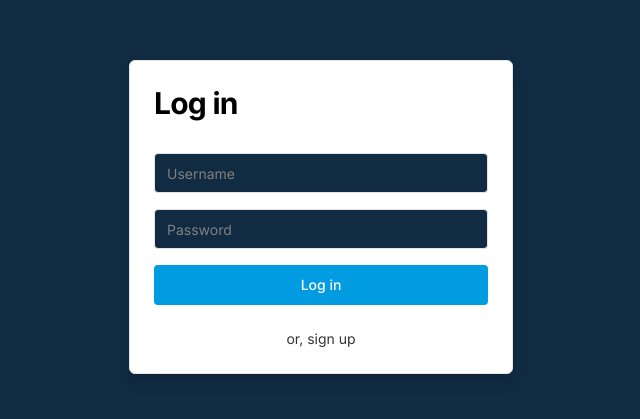
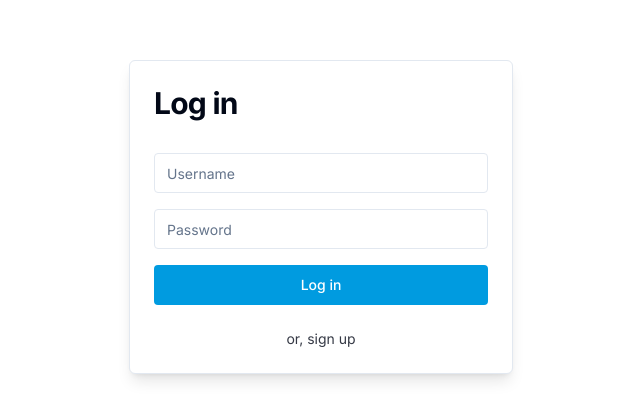
Before and after one commit to SadiqNaizam/mlo-a774-e5da, a React (Vite) app: page / in a window 1280 px wide. Shown: the part 183-602 px from the top of the page, without its empty margins (319-959 px from the left). Built offline with nearby package versions, Linux system fonts and the light colour scheme.

Commit message:
Updated code files via regeneration: index.css

```diff
--- a/src/index.css
+++ b/src/index.css
@@ -6,14 +6,14 @@
 
 @layer base {
   :root {
-    --background: 208 60% 16.3%;
-    --foreground: 210 40% 98%;
+    --background: 0 0% 100%;
+    --foreground: 222.2 84% 4.9%;
 
     --card: 0 0% 100%;
-    --card-foreground: 0 0% 0%;
+    --card-foreground: 222.2 84% 4.9%;
 
     --popover: 0 0% 100%;
-    --popover-foreground: 0 0% 0%;
+    --popover-foreground: 222.2 84% 4.9%;
 
     --primary: 198.5 100% 43.9%;
     --primary-foreground: 0 0% 100%;
@@ -22,7 +22,7 @@
     --secondary-foreground: 222.2 47.4% 11.2%;
 
     --muted: 210 40% 96.1%;
-    --muted-foreground: 0 0% 50.2%;
+    --muted-foreground: 215.4 16.3% 46.9%;
 
     --accent: 198.5 100% 43.9%;
     --accent-foreground: 0 0% 100%;
@@ -30,8 +30,8 @@
     --destructive: 0 84.2% 60.2%;
     --destructive-foreground: 210 40% 98%;
 
-    --border: 0 0% 89.8%;
-    --input: 0 0% 89.8%;
+    --border: 214.3 31.8% 91.4%;
+    --input: 214.3 31.8% 91.4%;
     --ring: 198.5 100% 43.9%;
 
     --radius: 0.375rem;
```
